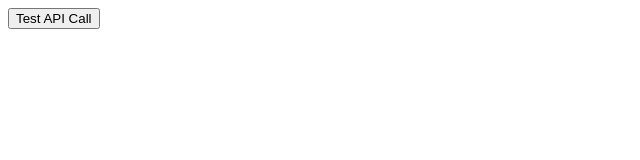
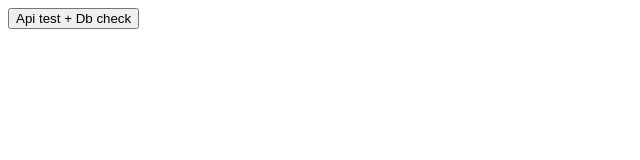
Before and after one commit to FlorianBesson/hypertube, a React (Vite) app in the folder frontend/: page / in a window 1280 px wide. Shown: the top 160 px of the page, without its empty margins (0-640 px from the left). Built offline with nearby package versions, Linux system fonts and the light colour scheme.

Commit message:
#37 update

```diff
--- a/frontend/src/App.tsx
+++ b/frontend/src/App.tsx
@@ -5,7 +5,7 @@ async function testCall() {
     try
     {
         const response = await fetch("/api/db-check")
-        console.log(await response.text());
+        console.log(await response.json());
 
     }
     catch (error)
@@ -18,7 +18,7 @@ function App() {
 
     return (
     <>
-        <button onClick={testCall}>Test API Call</button>
+        <button onClick={testCall}>Api test + Db check</button>
     </>
   )
 }
```
Also changed, not shown: 2 other files (tests, documents, lock files or other folders).
